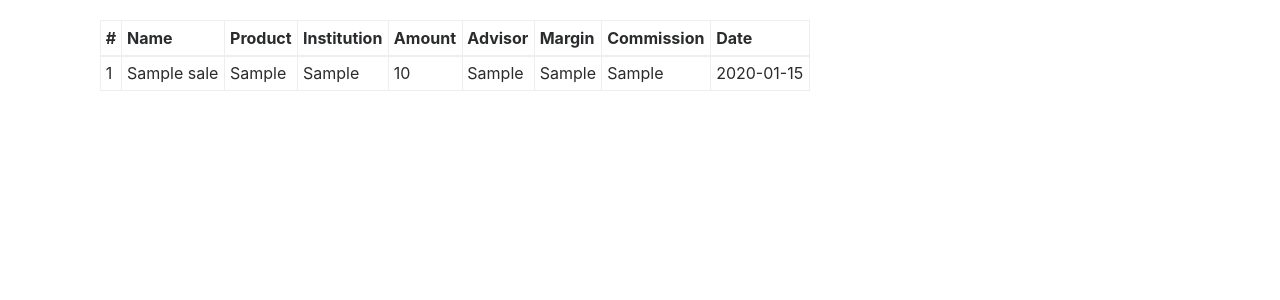
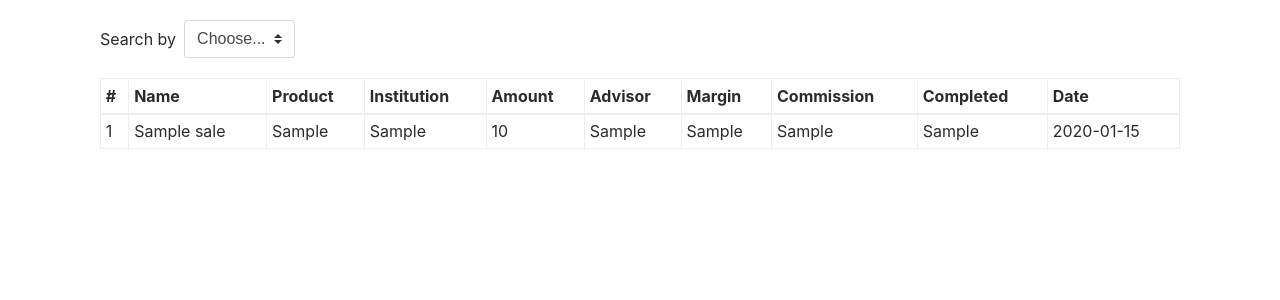
Before and after one commit to Hemmar44/Sales-managment, a PHP site: page /data.php in a window 1280 px wide. Shown: the part 70-370 px from the top of the page. Run offline with PHP 8.4, Linux system fonts and the light colour scheme; tables that the repository leaves empty or names only in its code hold one stand-in row (values such as "Sample post"); some libraries are stand-ins or nearby versions.

Commit message:
working on search engine

```diff
--- a/Database.php
+++ b/Database.php
@@ -150,6 +150,18 @@ class Database {
        }
    }
 
+    public function checkCompleted() {
+
+        if (isset($_POST["completed"])) {
+
+        return "yes";
+
+        }
+
+        else return "no";
+
+  }
+
        public function filter($param, $filter) {
        return filter_var($param, $filter);
    }
@@ -168,5 +180,7 @@ class Database {
 
 
 
+
+
 }
 ?>
--- a/data.php
+++ b/data.php
@@ -12,9 +12,44 @@ $sales = $sale->database()->selectAll("sales");
 
 include("layouts/header.php");
 ?>
-		<div class=col-md-8>
+		<div class=col-md-12>
+		<div id="sorters">
+			<div class="form-inline">
+					<label class="mr-sm-2" for="dataSelector">Search by</label>
+  					<select class="custom-select mb-2 mr-sm-2 mb-sm-0" id="dataSelector">
+    					<option selected>Choose...</option>
+    					<option value="Name">Name</option>
+    					<option value="Product">Product</option>
+    					<option value="Institution">Institution</option>
+    					<option value="Advisor">Advisor</option>
+  					</select>
+					<div id="byName" class="search">
+			  			<label class="sr-only" for="searchByName"></label>
+			  			<input type="text" class="form-control mb-2 mr-sm-2 mb-sm-0" id="searchByName" name="searchByName" placeholder="Search by name">
+			  		</div>
 
-		<table class="table table-sm table-bordered">
+					<div id="byProduct" class="search">
+			  			<label class="sr-only" for="searchByProductProduct"></label>
+			  			<input type="text" class="form-control mb-2 mr-sm-2 mb-sm-0" id="searchByProduct" name="searchByProduct" placeholder="Search by product">
+			  		</div>
+
+					<div id="byInstitution" class="search">
+			  			<label class="sr-only" for="searchByInstitution"></label>
+			  			<input type="text" class="form-control mb-2 mr-sm-2 mb-sm-0" id="searchByInstitution" name="searchByInstitution" placeholder="Search by institution">
+			  		</div>
+
+			  		<div id="byAdvisor">
+	  					<select class="custom-select mb-2 mr-sm-2 mb-sm-0" id="searchByAdvisor">
+	    					<option selected>Choose...</option>
+	    					<option value="Marcin">Marcin</option>
+	    					<option value="Magda">Magda</option>
+	    				</select>
+    				</div>
+
+			</div>
+		</div>
+
+		<table id="dataTable" class="table table-sm table-bordered">
 			  <thead>
 			    <tr>
 			      <th>#</th>
@@ -25,6 +60,7 @@ include("layouts/header.php");
 			      <th>Advisor</th>
 			      <th>Margin</th>
 			      <th>Commission</th>
+			      <th>Completed</th>
 			      <th>Date</th>
 			    </tr>
 			  </thead>
@@ -32,15 +68,16 @@ include("layouts/header.php");
 
 			  	<?php foreach($sales as $sale): ?>
 			  		<tr>
-			  		<td><?= $sale['id']; ?></td>
-			  		<td><?= $sale['name']; ?></td>
-			  		<td><?= $sale['product']; ?></td>
-			  		<td><?= $sale['institution']; ?></td>
-			  		<td><?= $sale['amount']; ?></td>
-			  		<td><?= $sale['advisor']; ?></td>
-			  		<td><?= $sale['margin']; ?></td>
-			  		<td><?= $sale['commission']; ?></td>
-			  		<td><?= date('Y-m-d', strtotime($sale['date'])); ?></td>
+			  		<td class="id"><?= $sale['id']; ?></td>
+			  		<td class="Name"><?= $sale['name']; ?></td>
+			  		<td class="Product"><?= $sale['product']; ?></td>
+			  		<td class="Institution"><?= $sale['institution']; ?></td>
+			  		<td class="amount"><?= $sale['amount']; ?></td>
+			  		<td class="Advisor"><?= $sale['advisor']; ?></td>
+			  		<td class="margin"><?= $sale['margin']; ?></td>
+			  		<td class="commission"><?= $sale['commission']; ?></td>
+			  		<td class="completed"><?= $sale['completed']; ?></td>
+			  		<td class="date"><?= date('Y-m-d', strtotime($sale['date'])); ?></td>
 			  		</tr>
 				<?php endforeach; ?>
 
--- a/layouts/footer.php
+++ b/layouts/footer.php
@@ -6,5 +6,6 @@
     <script src="https://maxcdn.bootstrapcdn.com/bootstrap/4.0.0-alpha.6/js/bootstrap.min.js" integrity="sha384-vBWWzlZJ8ea9aCX4pEW3rVHjgjt7zpkNpZk+02D9phzyeVkE+jo0ieGizqPLForn" crossorigin="anonymous"></script>
     <script src="script.js" type="text/javascript"></script>
 
+
   </body>
 </html>
--- a/script.js
+++ b/script.js
@@ -1,4 +1,5 @@
 $(function(){
+		//counts commission
     		$("#margin").on("blur", function() {
     			var amount = $("#amount").val();
     			var margin = $("#margin").val();
@@ -6,5 +7,80 @@ $(function(){
     			var commission = amount * margin;
 
     			$("#commission").val(commission);
-    		})
-    	});
+    		});
+
+    	//search engine
+    		var globalValue;
+    		$("#dataSelector").on("change", function() {
+    			globalValue = $(this).val();
+    			if(globalValue === "Choose...")
+    				{
+    					$(".search").hide();
+    					return;
+    				}
+    			else {
+    				var me = $("#by" + globalValue);
+    				me.show();
+    				me.siblings("div").hide();
+    				//alert(globalValue);
+    			}
+    	//search by product, name or institution
+    			if(globalValue === "Product" || globalValue ==="Name" || globalValue==="Institution"){
+	    			$("#searchBy" + globalValue).on("keyup", function(){
+	    			var value = $(this).val();
+	    			$("#dataTable tbody").find("tr").hide();
+	    			//console.log($(this).val());
+	    				$("#dataTable ." + globalValue).each(function (index, element) {
+		        			var text = $(this).text();
+
+		        			if(text.includes(value)) {
+		        				$(element).closest("tr").show();
+	        				}
+	        			});
+	        		});
+    			}
+    			/*
+        		$("searchBy" + globalValue).on("change", function(){
+        			alert($(this).value());
+        		});*/
+    		});
+
+
+    		/*
+			$("#searchBy" + globalValue).on("keyup", function(){
+				alert(globalValue);
+    			var value = $(this).val();
+    			$("#dataTable tbody").find("tr").hide();
+    			//console.log($(this).val());
+    			$("#dataTable ." + globalValue).each(function (index, element) {
+        			var text = $(this).text();
+
+        			if(text.includes(value)) {
+        				$(element).closest("tr").show();
+        			}
+
+
+
+   			 	});
+        	});*/
+
+        	$("#searchBy" + globalValue).on("keyup", function(){
+    			var value = $(this).val();
+    			$("#dataTable tbody").find("tr").hide();
+    			//console.log($(this).val());
+    			$("#dataTable ." + globalValue).each(function (index, element) {
+        			var text = $(this).text();
+
+        			if(text.includes(value)) {
+        				$(element).closest("tr").show();
+        		}
+
+
+
+   			 	});
+        	});
+
+
+
+
+});
--- a/style.css
+++ b/style.css
@@ -8,3 +8,14 @@ header {
 	padding: 10px;
 	color: white;
 }
+
+#sorters {
+	margin-bottom: 20px;
+}
+
+#byName, #byProduct, #byInstitution, #byAdvisor {
+
+	display: none;
+
+
+}
```
Also changed, not shown: newcustomer.php (+12 -1 lines).
